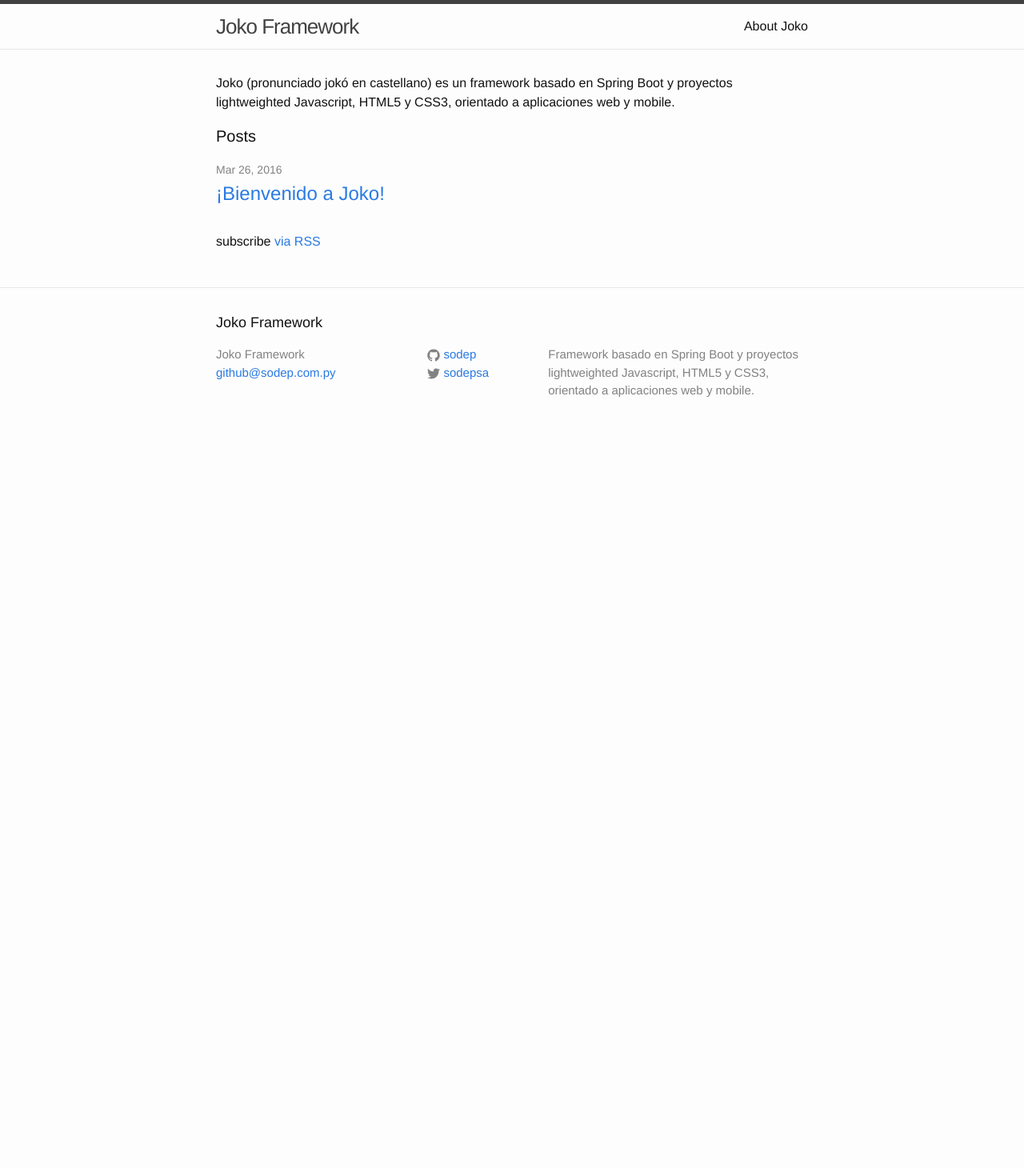
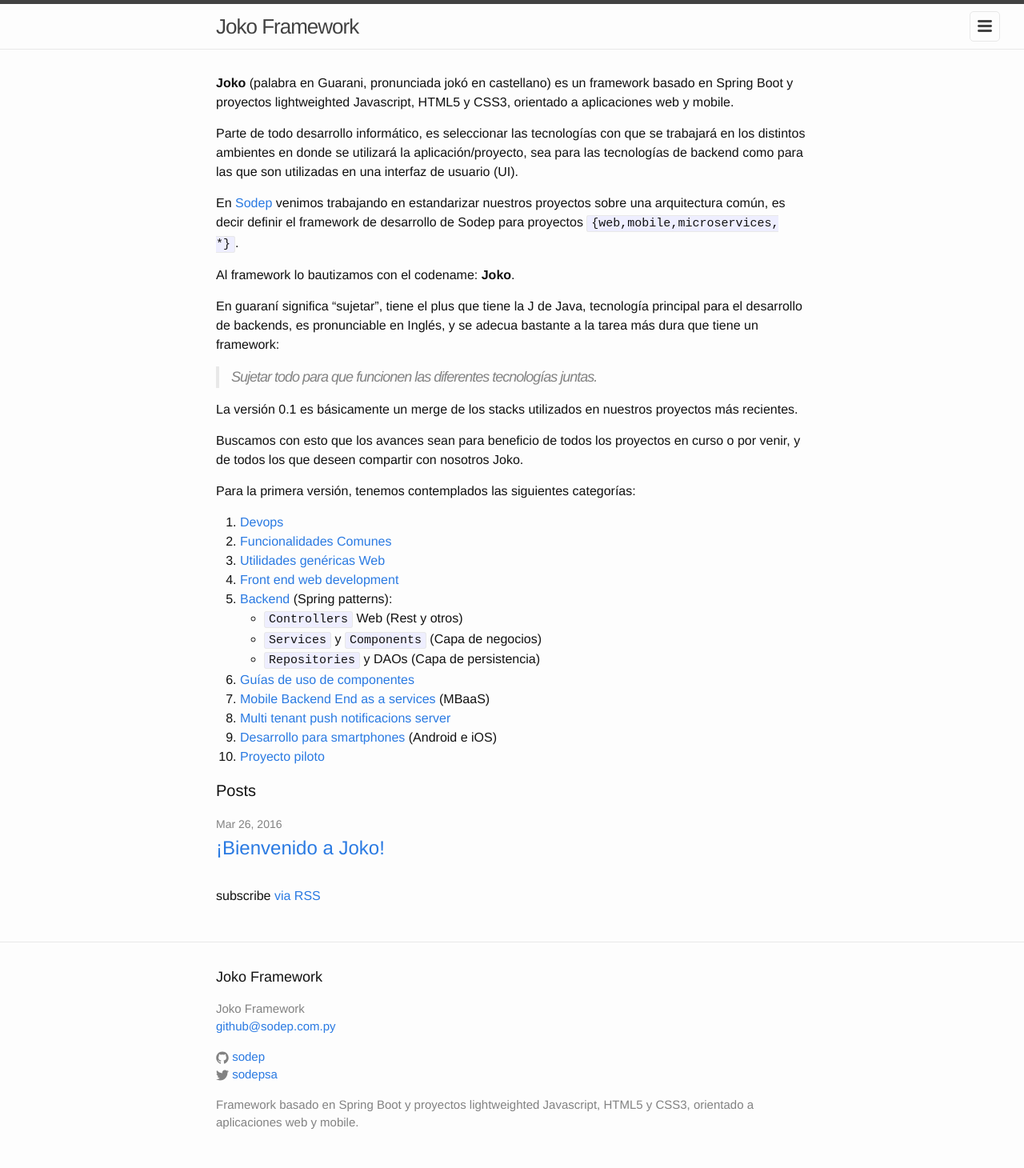
Before and after one commit to sodep/joko, a Jekyll site: the page built from index.html, in a window 1280 px wide. Shown: the whole page at 80% size. Built offline with Jekyll 4.4.1, drawn with Linux system fonts in a browser that asks for light colours; before the commit the page ends 900 px from its top, so only the background shows below that.

Commit message:
Páginas de bienvenida para las categorías iniciales.

```diff
--- /dev/null
+++ b/_includes/index-include.md
@@ -0,0 +1,32 @@
+
+**Joko** (palabra en Guarani, pronunciada jokó en castellano) es un framework basado en Spring Boot y proyectos lightweighted Javascript, HTML5 y CSS3, orientado a aplicaciones web y mobile.
+
+Parte de todo desarrollo informático, es seleccionar las tecnologías con que se trabajará en los distintos ambientes en donde se utilizará la aplicación/proyecto, sea para las tecnologías de backend como para las que son utilizadas en una interfaz de usuario (UI).
+
+En [Sodep](http://www.sodep.com.py) venimos trabajando en  estandarizar nuestros proyectos sobre una arquitectura común, es decir definir el framework de desarrollo de Sodep para proyectos `{web,mobile,microservices, *}`.
+
+Al framework lo bautizamos con el codename: **Joko**.
+
+En guaraní significa "sujetar", tiene el plus que tiene la J de Java, tecnología principal para el desarrollo de backends,  es pronunciable en Inglés, y se adecua bastante a la tarea más dura que tiene un framework:
+
+>Sujetar todo para que funcionen las diferentes tecnologías juntas.
+
+La versión 0.1 es básicamente un merge de los stacks utilizados en nuestros proyectos más recientes.
+
+Buscamos con esto que los avances sean para beneficio de todos los proyectos en curso o por venir, y de todos los que deseen compartir con nosotros Joko.
+
+Para la primera versión, tenemos contemplados las siguientes categorías:
+
+ 1. [Devops](/joko/devops/)
+ 2. [Funcionalidades Comunes](/joko/common/)
+ 3. [Utilidades genéricas Web](/joko/webutils/)
+ 4. [Front end web development](/joko/frontend/)
+ 5. [Backend](/joko/backend/) (Spring patterns):
+	 - `Controllers` Web (Rest y otros)
+	 - `Services` y `Components` (Capa de negocios)
+	 - `Repositories` y DAOs (Capa de persistencia)
+ 6. [Guías de uso de componentes](/joko/docs/)
+ 7. [Mobile Backend End as a services](/joko/mbaas/) (MBaaS)
+ 8. [Multi tenant push notificacions server](/joko/push/)
+ 9. [Desarrollo para smartphones](/joko/mobile/) (Android e iOS)
+ 10. [Proyecto piloto](/joko/pilot/)
--- a/css/main.scss
+++ b/css/main.scss
@@ -24,7 +24,9 @@
 // Width of the content area
 $content-width:    800px;
 
-$on-palm:          600px;
+//forzamos el hamburguer button para la lista de páginas
+// $on-palm:          600px;
+$on-palm:          3840px;
 $on-laptop:        800px;
 
 
--- a/index.html
+++ b/index.html
@@ -4,7 +4,8 @@
 
 <div class="home">
 
-  <p>Joko (pronunciado jokó en castellano) es un framework basado en Spring Boot y proyectos lightweighted Javascript, HTML5 y CSS3, orientado a aplicaciones web y mobile. </p>
+{% capture my-include %}{% include index-include.md %}{% endcapture %}
+{{ my-include | markdownify }}
 
   <h1 class="page-heading">Posts</h1>
 
```
Also changed, not shown: backend/index.md (added, +68 -0 lines), common/index.md (added, +24 -0 lines), devops/index.md (added, +32 -0 lines), docs/index.md (added, +7 -0 lines), frontend/index.md (added, +16 -0 lines), mbaas/index.md (added, +9 -0 lines), mobile/index.md (added, +15 -0 lines), pilot/index.md (added, +7 -0 lines), push/index.md (added, +9 -0 lines), webutils/index.md (added, +26 -0 lines).
